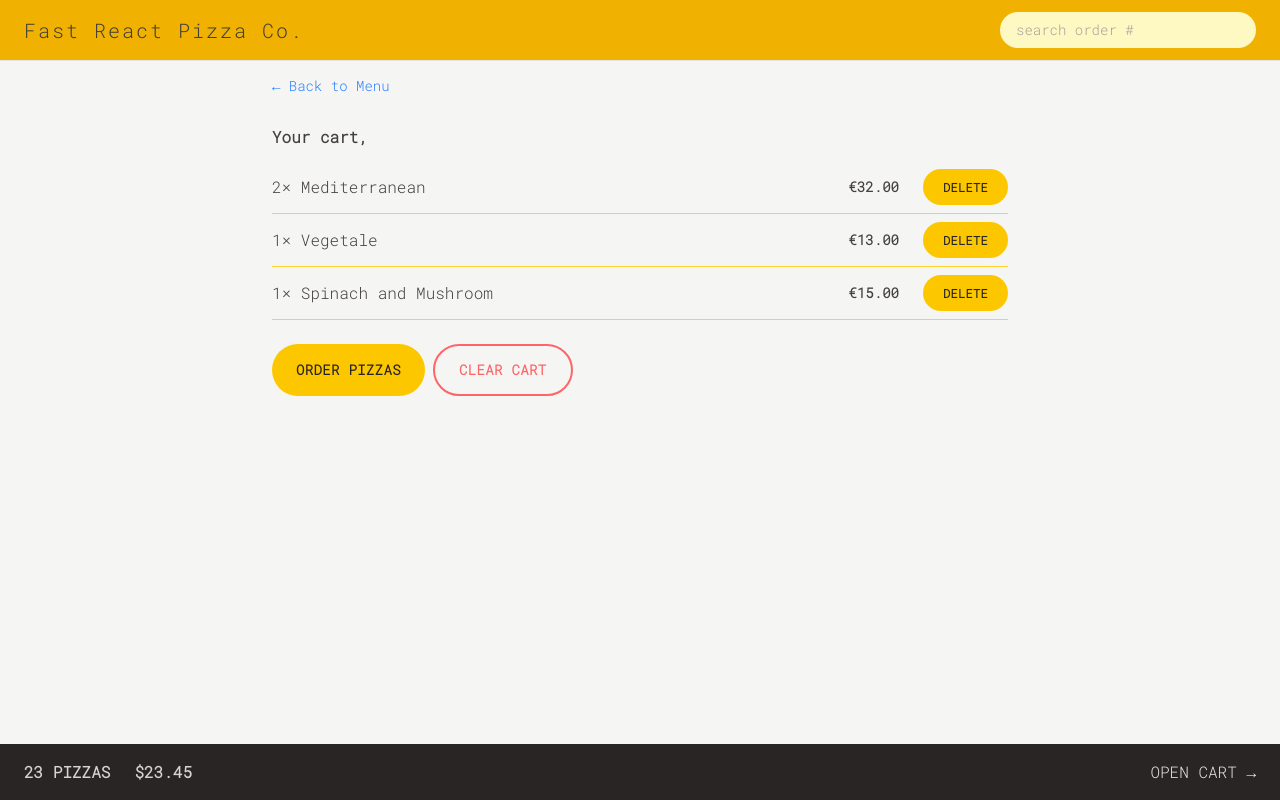
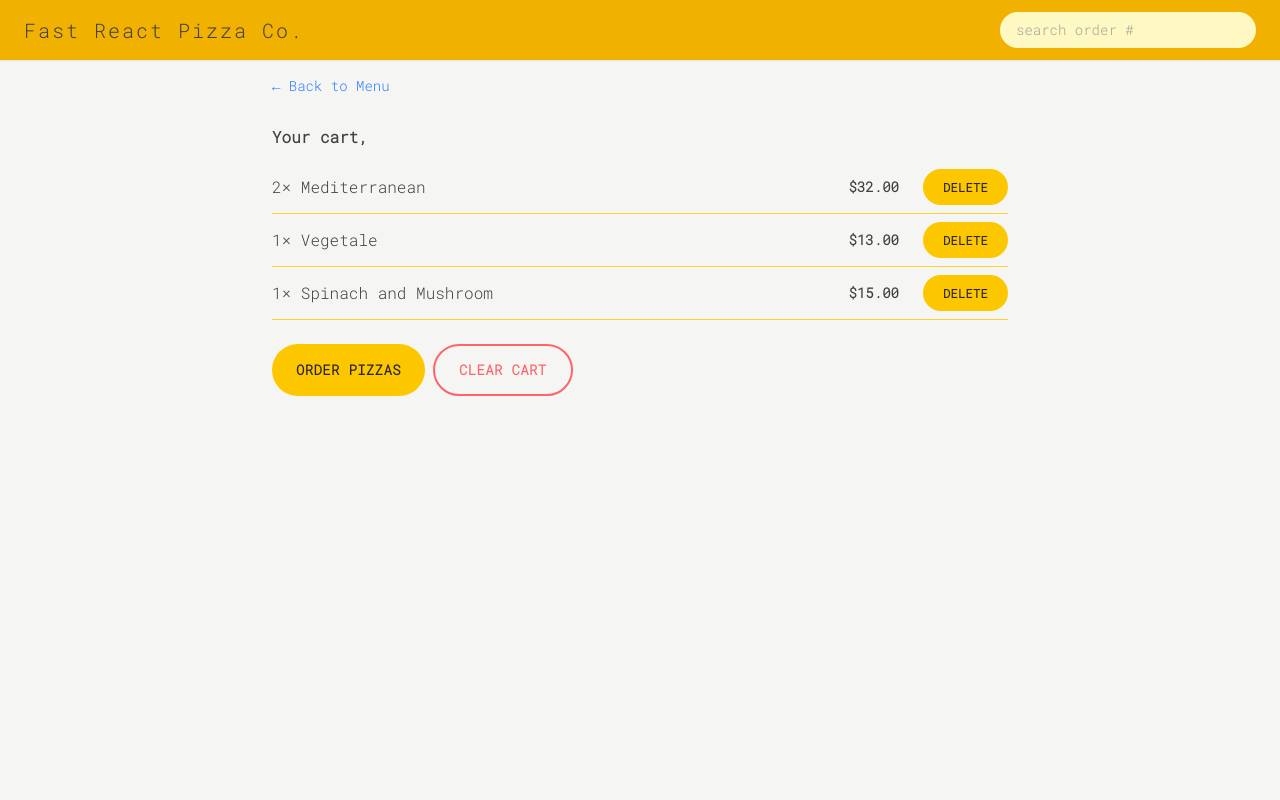
Before and after one commit to mdxramos64136/fast-react-pizza, a React (Vite) app: page /cart in a window 1280 px wide. Built offline with nearby package versions, Linux system fonts and the light colour scheme.

Commit message:
Set CartOverview

```diff
--- a/src/features/cart/CartOverview.jsx
+++ b/src/features/cart/CartOverview.jsx
@@ -1,11 +1,19 @@
+import { useSelector } from "react-redux";
 import { Link } from "react-router-dom";
+import { getTotalPrice, getTotalCartQty } from "./cartSlice";
+import { formatCurrency } from "../../utils/helpers";
 
 function CartOverview() {
+  const totalCartQuantity = useSelector(getTotalCartQty);
+  const totalCartPrice = useSelector(getTotalPrice);
+
+  if (!totalCartQuantity) return null;
+  ////////////////////
   return (
-    <div className="bg-stone-800 text-stone-200 uppercase p-4 px-4 py-4 sm:px-6 text-sm md:text-base flex items-center justify-between">
-      <p className="text-stone-300 font-semibold space-x-4 sm:space-x-6">
-        <span>23 pizzas</span>
-        <span>$23.45</span>
+    <div className="flex items-center justify-between bg-stone-800 p-4 px-4 py-4 text-sm text-stone-200 uppercase sm:px-6 md:text-base">
+      <p className="space-x-4 font-semibold text-stone-300 sm:space-x-6">
+        <span>{totalCartQuantity} pizzas</span>
+        <span>{formatCurrency(totalCartPrice)}</span>
       </p>
       <Link to="/cart">Open cart &rarr;</Link>
     </div>
@@ -15,3 +23,4 @@
 export default CartOverview;
 
 //space = distance between elements
+//reselect library
--- a/src/features/cart/cartSlice.js
+++ b/src/features/cart/cartSlice.js
@@ -34,7 +34,7 @@
     },
   },
 });
-console.log(cartSlice);
+//console.log(cartSlice);
 
 //
 export const {
@@ -46,3 +46,9 @@
 } = cartSlice.actions;
 
 export default cartSlice.reducer;
+
+export const getTotalCartQty = (state) =>
+  state.cart.cart.reduce((sum, curItem) => sum + curItem.quantity, 0);
+
+export const getTotalPrice = (state) =>
+  state.cart.cart.reduce((sum, curItem) => sum + curItem.totalPrice, 0);
--- a/src/utils/helpers.js
+++ b/src/utils/helpers.js
@@ -1,7 +1,7 @@
 export function formatCurrency(value) {
-  return new Intl.NumberFormat("en", {
+  return new Intl.NumberFormat("en-CA", {
     style: "currency",
-    currency: "EUR",
+    currency: "CAD",
   }).format(value);
 }
 
```
